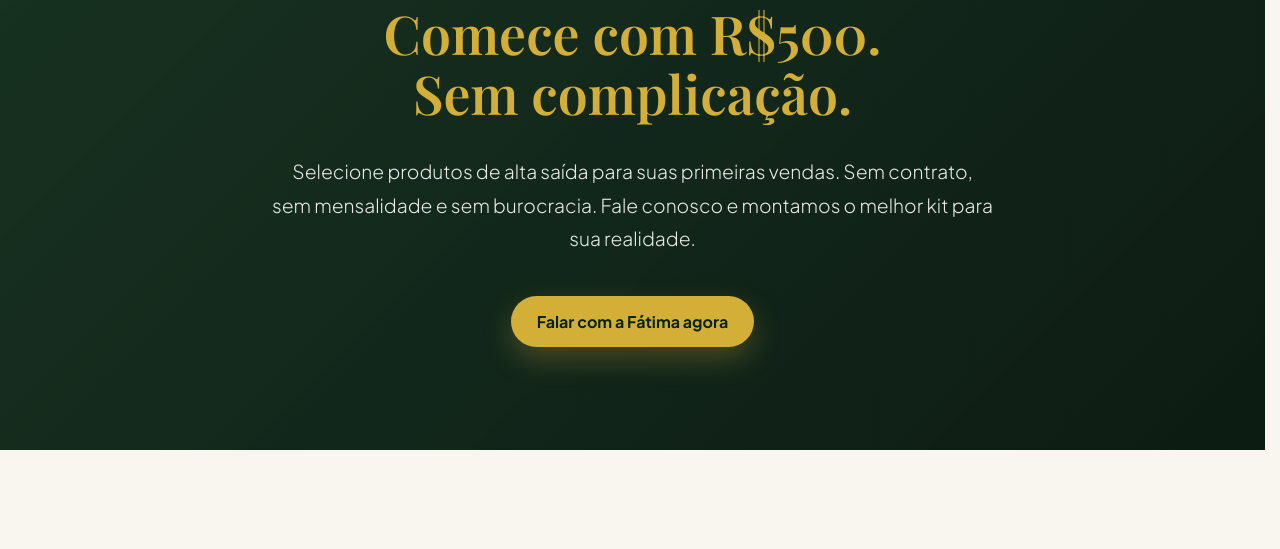
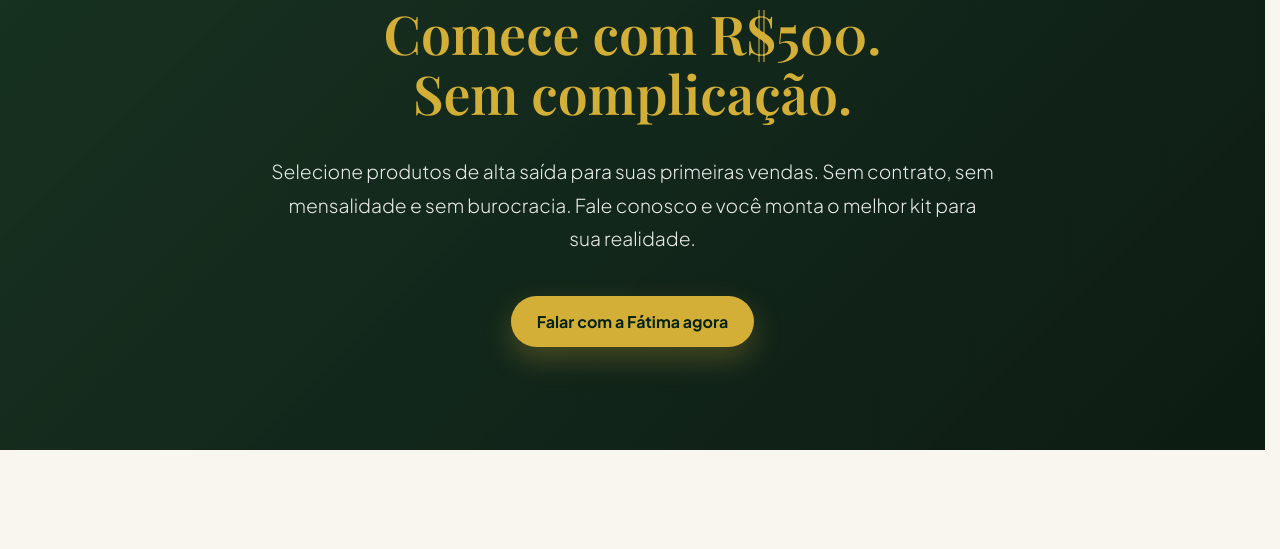
Before and after one commit to nycollasalbert/Sunshine-Da-Amazonia, a plain HTML site: page index.html in a window 1280 px wide. Shown: the part 6465-7014 px from the top of the page. Drawn offline with nearby package versions, Linux system fonts and the light colour scheme; a web font is replaced by a local one.

Commit message:
Corrige texto sobre montagem do kit

```diff
--- a/index.html
+++ b/index.html
@@ -399,7 +399,7 @@
         <section class="section how-to-start" id="how-to-start" aria-labelledby="start-title">
             <div class="container">
                 <h2 class="section-title reveal" id="start-title">Comece com R$500. Sem complicação.</h2>
-                <p class="reveal delay-1">Selecione produtos de alta saída para suas primeiras vendas. Sem contrato, sem mensalidade e sem burocracia. Fale conosco e montamos o melhor kit para sua realidade.</p>
+                <p class="reveal delay-1">Selecione produtos de alta saída para suas primeiras vendas. Sem contrato, sem mensalidade e sem burocracia. Fale conosco e você monta o melhor kit para sua realidade.</p>
                 <a class="btn btn-primary reveal delay-2" href="https://wa.me/5582999488457" target="_blank" rel="noopener noreferrer" data-magnetic>Falar com a Fátima agora</a>
             </div>
         </section>
```
